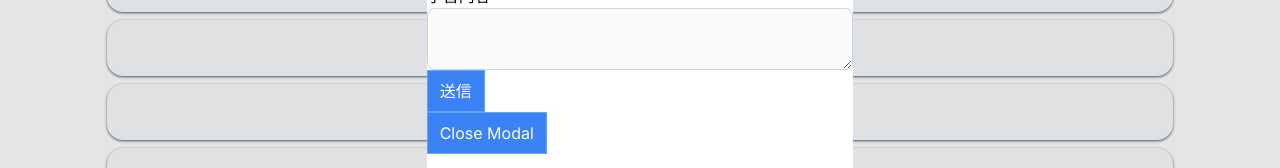
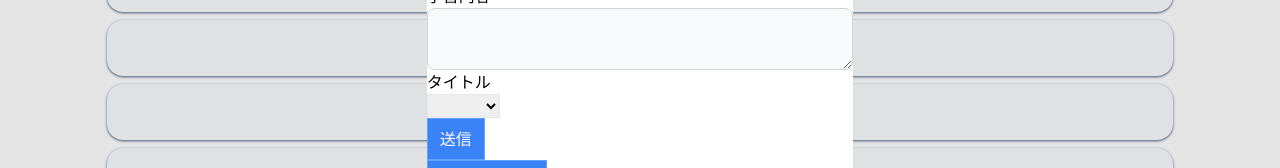
Before and after one commit to hiroyuki9614/study_memo, a Next.js app: page / in a window 1280 px wide. Both pictures are taken after a click on the button "ADD". Shown: the part 240-408 px from the top of the page. Built offline with nearby package versions, Linux system fonts and the light colour scheme; no server answers; the database is empty.

Commit message:
static画面作成

```diff
--- a/src/app/component/ui/modal/index.tsx
+++ b/src/app/component/ui/modal/index.tsx
@@ -9,6 +9,7 @@ import InputText from '../inputText/index';
 import InputTextArea from '../text-area';
 import Button from '../button/index';
 import { useForm, SubmitHandler } from 'react-hook-form';
+import SelectInput from '../selectInput';
 
 // クライアントサイドで大きさを制限
 type Size = 'base' | 'lg' | 'sm' | 'xl' | 'xs';
@@ -62,6 +63,11 @@ type DialogSampleProps = ButtonHTMLAttributes<HTMLButtonElement> &
 export const DialogSample = forwardRef<HTMLButtonElement, DialogSampleProps>(({ children, className, icon, iconPosition = 'left', size = 'base', type = 'button', variant = 'primary', ...props }, ref) => {
 	const formRef = useRef<HTMLFormElement>(null);
 	const dialogRef = useRef<HTMLDialogElement>(null);
+	const options = [
+		{ value: 'JavaScript', option: 'JavaScript' },
+		{ value: 'TypeScript', option: 'TypeScript' },
+		{ value: 'Python', option: 'Python' },
+	];
 	const {
 		register,
 		handleSubmit,
@@ -96,6 +102,7 @@ export const DialogSample = forwardRef<HTMLButtonElement, DialogSampleProps>(({
 					<InputText id='studyTitle' title='タイトル' name='title' register={register} errors={errors} type='text' required />
 					<InputText id='studyDuration' title='学習時間' name='duration' register={register} errors={errors} type='number' required />
 					<InputTextArea id='studyDescription' title='学習内容' name='description' register={register} errors={errors} required />
+					<SelectInput id='studyTitle' title='タイトル' name='title' register={register} errors={errors} required />
 					<Button type='submit' variant='primary'>
 						送信
 					</Button>
--- /dev/null
+++ b/src/app/component/ui/selectInput/index.tsx
@@ -0,0 +1,43 @@
+'use client';
+
+import { UseFormRegister, FieldErrors, RegisterOptions } from 'react-hook-form';
+
+type NameType = 'title' | 'duration' | 'description';
+
+type InputProps = {
+	id: string;
+	title: string;
+	name: NameType;
+	register: UseFormRegister<any>;
+	errors: FieldErrors;
+	required?: boolean;
+	onChange?: (e: React.ChangeEvent<HTMLInputElement>) => void;
+	registerOptions?: RegisterOptions;
+};
+
+export const selectInput = ({ id, title, name, register, errors, required, onChange, registerOptions }: InputProps) => {
+	return (
+		<div>
+			<label htmlFor={id}>{title}</label>
+			<select
+				id={id}
+				{...register(name, {
+					required,
+					...registerOptions,
+					onChange: (e) => {
+						if (onChange) onChange(e);
+					},
+				})}
+				className='border flex flex-col'
+				name={name}
+			>
+				<option value='female'>female</option>
+				<option value='male'>male</option>
+				<option value='other'>other</option>
+			</select>
+			{errors[name] && <span>This field is required</span>}
+		</div>
+	);
+};
+
+export default selectInput;
```
